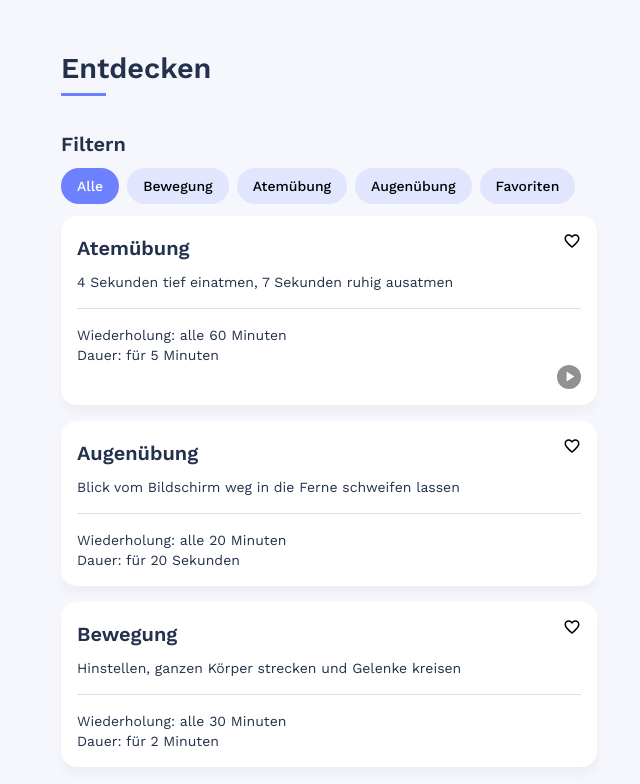
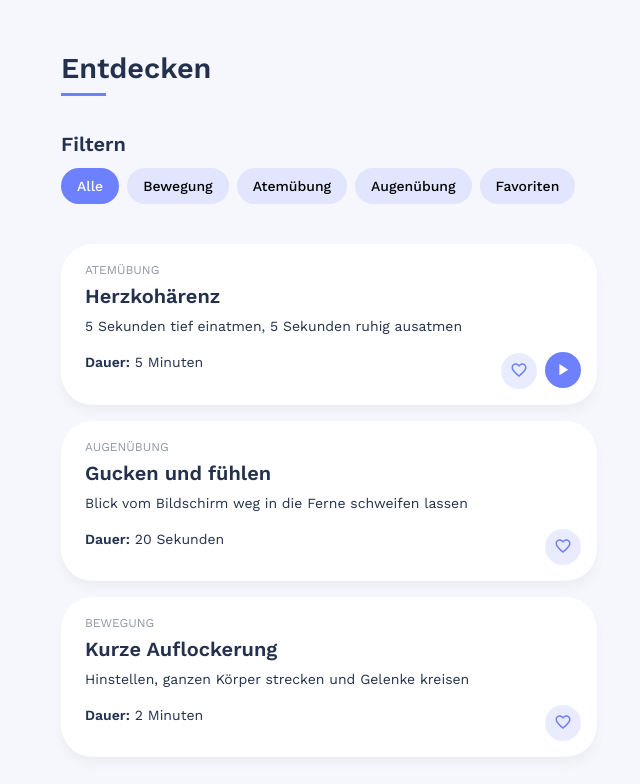
Before and after one commit to magdalenakierat/capstone-project, a React (Create React App) app: page / in a window 1280 px wide. Shown: the top 784 px of the page, without its empty margins (311-951 px from the left). Built offline with nearby package versions, Linux system fonts and the light colour scheme.

Commit message:
update card component

```diff
--- a/src/GlobalStyles.js
+++ b/src/GlobalStyles.js
@@ -15,6 +15,7 @@ export default styled.createGlobalStyle`
     --primary-color-light: rgba(109, 129, 254, 0.15);
     --secondary-color: #ff9575;
     --text-color: #23314c;
+    --text-color-light: rgba(34, 49, 76, 0.5);
     --body-background-color: #f6f7fc;
     --background-color-light: #fff;
   }
@@ -36,7 +37,7 @@ export default styled.createGlobalStyle`
     font-size: 1.25rem;
     line-height: 2rem;
     font-weight: 600;
-    margin: 0 0 0.5rem 0;
+    margin: 0 0 0.25rem 0;
   }
 
   p {
--- a/src/components/Bookmark/Bookmark.js
+++ b/src/components/Bookmark/Bookmark.js
@@ -9,9 +9,10 @@ export default function Bookmark({onBookmark, bookmarked, id}) {
 }
 
 const StyledBookmark = styled.button`
-  position: absolute;
-  top: 1rem;
-  right: 1rem;
   border: none;
-  background-color: transparent;
+  background-color: var(--primary-color-light);
+  border-radius: 50%;
+  width: 2.25rem;
+  height: 2.25rem;
+  padding-top: 0.2rem;
 `;
--- a/src/components/BookmarkIcon/BookmarkIcon.js
+++ b/src/components/BookmarkIcon/BookmarkIcon.js
@@ -4,7 +4,7 @@ import {mdiCardsHeart} from '@mdi/js';
 export default function BookmarkIcon() {
   return (
     <>
-      <Icon path={mdiCardsHeart} title="Bookmark" size={0.75} color="black" />
+      <Icon path={mdiCardsHeart} title="Bookmark" size={0.75} color="var(--primary-color)" />
     </>
   );
 }
--- a/src/components/Card/Card.js
+++ b/src/components/Card/Card.js
@@ -3,23 +3,27 @@ import Bookmark from '../Bookmark/Bookmark';
 import PlayButton from '../PlayButton';
 import {Link} from 'react-router-dom';
 
-export default function Card({id, onBookmark, bookmarked, category, description, repeat, duration, pathname}) {
+export default function Card({id, onBookmark, bookmarked, category, title, description, repeat, duration, pathname}) {
   return (
     <CardContainer>
-      <Bookmark id={id} bookmarked={bookmarked} onBookmark={onBookmark} />
-      <h2>{category}</h2>
+      <h2>
+        <StyledSpan>{category}</StyledSpan>
+        {title}
+      </h2>
       <p data-testid="description">{description}</p>
-      <StyledList>
-        <li data-testid="repeat">Wiederholung: {repeat}</li>
-        <li data-testid="duration">Dauer: {duration}</li>
-      </StyledList>
-      {pathname === '/' || (
-        <Link to={pathname}>
-          <StyledFooter>
-            <PlayButton />
-          </StyledFooter>
-        </Link>
-      )}
+      <StyledFooter>
+        <p data-testid="duration">
+          <StyledSpanStrong>Dauer:</StyledSpanStrong> {duration}
+        </p>
+        <div>
+          <Bookmark id={id} bookmarked={bookmarked} onBookmark={onBookmark} />
+          {pathname === '/' || (
+            <Link to={pathname}>
+              <PlayButton />
+            </Link>
+          )}
+        </div>
+      </StyledFooter>
     </CardContainer>
   );
 }
@@ -28,22 +32,27 @@ const CardContainer = styled.article`
   width: 100%;
   background-color: #fff;
   box-shadow: 0 8px 8px rgba(102, 102, 102, 0.05);
-  border-radius: 1rem;
-  padding: 1rem;
+  border-radius: 2rem;
+  padding: 1rem 1rem 1rem 1.5rem;
   margin-bottom: 1rem;
   position: relative;
 `;
 
-const StyledList = styled.ul`
-  border-top: 1px solid rgba(0, 0, 0, 0.12);
-  margin-top: 1rem;
-  padding-top: 1rem;
-  list-style-type: none;
-  font-size: 0.875rem;
-  line-height: 1.25rem;
+const StyledFooter = styled.footer`
+  display: flex;
+  justify-content: space-between;
+  margin: 1rem 0 0 0;
 `;
 
-const StyledFooter = styled.footer`
-  display: flex;
-  width: 100%;
+const StyledSpan = styled.span`
+  display: block;
+  font-size: 0.75rem;
+  line-height: 1.25rem;
+  text-transform: uppercase;
+  color: var(--text-color-light);
+  font-weight: 400;
 `;
+
+const StyledSpanStrong = styled.span`
+  font-weight: 600;
+`;
--- a/src/components/Cards/Cards.js
+++ b/src/components/Cards/Cards.js
@@ -30,6 +30,7 @@ export default function Cards({onBookmark, exercises, filter}) {
               id={exercise.id}
               key={exercise.id}
               category={exercise.category}
+              title={exercise.title}
               description={exercise.description}
               repeat={exercise.repeat}
               duration={exercise.duration}
--- a/src/components/CategoryList/CategoryList.js
+++ b/src/components/CategoryList/CategoryList.js
@@ -21,7 +21,7 @@ export default function CategoryList({onFilter, filter}) {
 const StyledCategoryList = styled.ul`
   display: flex;
   flex-wrap: wrap;
-  margin: 0.5rem 0 0.25rem 0;
+  margin: 0.5rem 0 2rem 0;
 `;
 
 const StyledCategoryListItem = styled.li`
--- a/src/components/NoBookmarkIcon/NoBookmarkIcon.js
+++ b/src/components/NoBookmarkIcon/NoBookmarkIcon.js
@@ -4,7 +4,7 @@ import {mdiCardsHeartOutline} from '@mdi/js';
 export default function NoBookmarkIcon() {
   return (
     <>
-      <Icon path={mdiCardsHeartOutline} title="Kein Bookmark" size={0.75} color="black" />
+      <Icon path={mdiCardsHeartOutline} title="Kein Bookmark" size={0.75} color="var(--primary-color)" />
     </>
   );
 }
--- a/src/components/PlayButton.js
+++ b/src/components/PlayButton.js
@@ -10,14 +10,14 @@ export default function PlayButton() {
 }
 
 const StyledButton = styled.button`
-  margin-left: auto;
   border: none;
-  background-color: #919191;
+  background-color: var(--primary-color);
   border-radius: 50%;
-  width: 1.5rem;
-  height: 1.5rem;
+  width: 2.25rem;
+  height: 2.25rem;
   padding-top: 0.2rem;
+  margin-left: 0.5rem;
   &:hover {
-    background-color: black;
+    background-color: var(--text-color);
   }
 `;
--- a/src/components/PlayIcon.js
+++ b/src/components/PlayIcon.js
@@ -2,5 +2,5 @@ import Icon from '@mdi/react';
 import {mdiPlay} from '@mdi/js';
 
 export default function PlayIcon() {
-  return <Icon path={mdiPlay} title="Play" size={0.7} color="white" />;
+  return <Icon path={mdiPlay} title="Play" size={0.8} color="white" />;
 }
--- a/src/db.js
+++ b/src/db.js
@@ -3,28 +3,31 @@ const exercises = [
     id: 'e1',
     bookmarked: false,
     category: 'Atemübung',
+    title: 'Herzkohärenz',
     pathname: '/animation',
-    description: '4 Sekunden tief einatmen, 7 Sekunden ruhig ausatmen',
+    description: '5 Sekunden tief einatmen, 5 Sekunden ruhig ausatmen',
     repeat: 'alle 60 Minuten',
-    duration: 'für 5 Minuten',
+    duration: '5 Minuten',
   },
   {
     id: 'e2',
     bookmarked: false,
     category: 'Augenübung',
+    title: 'Gucken und fühlen',
     pathname: '/',
     description: 'Blick vom Bildschirm weg in die Ferne schweifen lassen',
     repeat: 'alle 20 Minuten',
-    duration: 'für 20 Sekunden',
+    duration: '20 Sekunden',
   },
   {
     id: 'e3',
     bookmarked: false,
     category: 'Bewegung',
+    title: 'Kurze Auflockerung',
     pathname: '/',
     description: 'Hinstellen, ganzen Körper strecken und Gelenke kreisen',
     repeat: 'alle 30 Minuten',
-    duration: 'für 2 Minuten',
+    duration: '2 Minuten',
   },
 ];
 
--- a/src/pages/HomePage.js
+++ b/src/pages/HomePage.js
@@ -48,7 +48,7 @@ const StyledH1 = styled.h1`
   display: inline-block;
   padding-bottom: 0.5rem;
   position: relative;
-  &:before {
+  &::before {
     content: '';
     position: absolute;
     width: 2.8rem;
```
Also changed, not shown: 1 other file (tests, documents, lock files or other folders).
